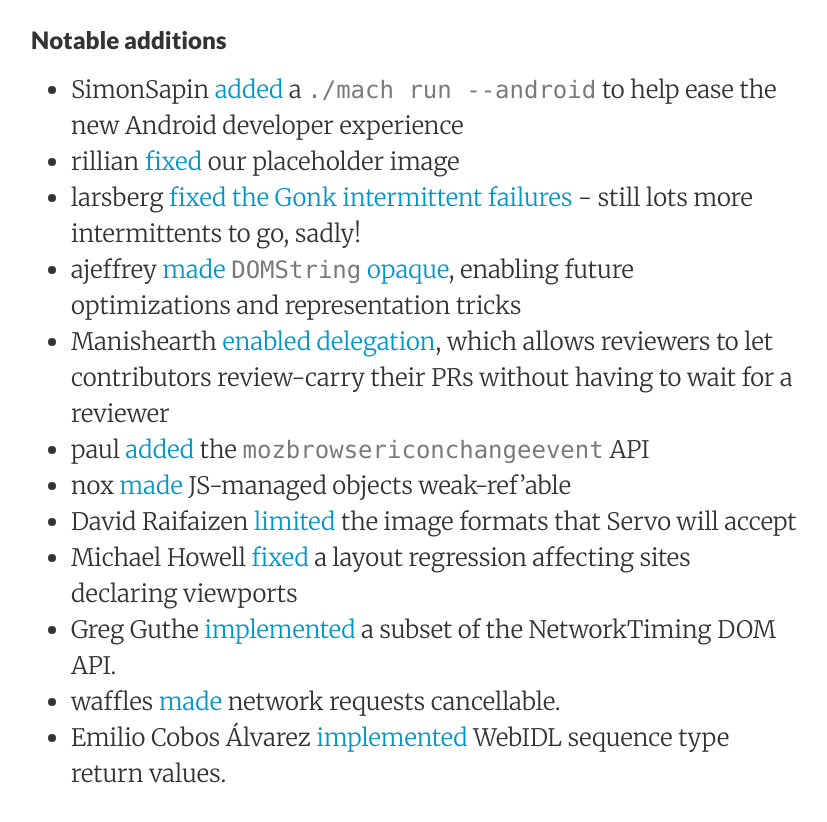
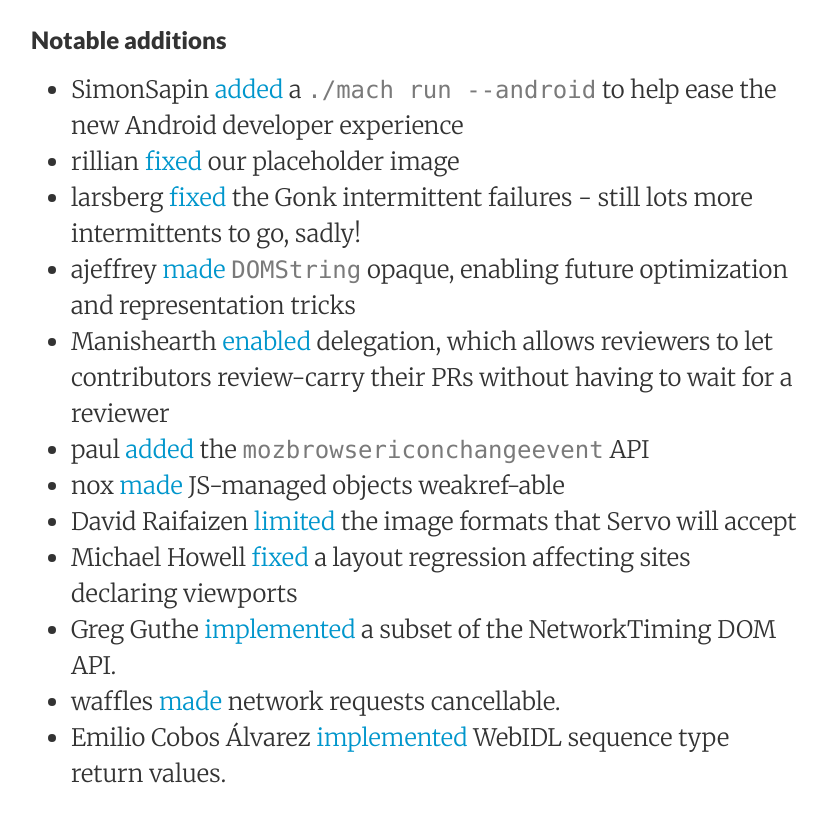
Before and after one commit to servo/blog.servo.org, a Jekyll site: the page built from _posts/2015-11-16-twis-42.md, in a window 1280 px wide and 900 px high, scrolled down 1175 px, cut to the strip 78-900 px from the top of the window. Shown: the whole strip, without its empty margins (225-1052 px from the left). Built offline with Jekyll 4.4.1, drawn with Linux system fonts in a browser that asks for light colours.

Commit message:
Address jack's comments

```diff
--- a/_posts/2015-11-16-twis-42.md
+++ b/_posts/2015-11-16-twis-42.md
@@ -19,11 +19,11 @@
 
  - SimonSapin [added](https://github.com/servo/servo/pull/8520) a `./mach run --android` to help ease the new Android developer experience
  - rillian [fixed](https://github.com/servo/servo/pull/8520) our placeholder image
- - larsberg [fixed the Gonk intermittent failures](https://github.com/servo/mozjs/pull/63) - still lots more intermittents to go, sadly!
- - ajeffrey [made `DOMString` opaque](https://github.com/servo/servo/pull/8477), enabling future optimizations and representation tricks
- - Manishearth [enabled delegation](https://github.com/servo/saltfs/pull/161), which allows reviewers to let contributors review-carry their PRs without having to wait for a reviewer
+ - larsberg [fixed](https://github.com/servo/mozjs/pull/63) the Gonk intermittent failures - still lots more intermittents to go, sadly!
+ - ajeffrey [made](https://github.com/servo/servo/pull/8477) `DOMString` opaque, enabling future optimization and representation tricks
+ - Manishearth [enabled](https://github.com/servo/saltfs/pull/161)  delegation, which allows reviewers to let contributors review-carry their PRs without having to wait for a reviewer
  - paul [added](https://github.com/servo/servo/pull/8449) the `mozbrowsericonchangeevent` API
- - nox [made](https://github.com/servo/servo/pull/8147) JS-managed objects weak-ref'able
+ - nox [made](https://github.com/servo/servo/pull/8147) JS-managed objects weakref-able
  - David Raifaizen [limited](https://github.com/servo/servo/pull/8503) the image formats that Servo will accept
  - Michael Howell [fixed](https://github.com/servo/servo/pull/8538) a layout regression affecting sites declaring viewports
  - Greg Guthe [implemented](https://github.com/servo/servo/pull/7242) a subset of the NetworkTiming DOM API.
```
